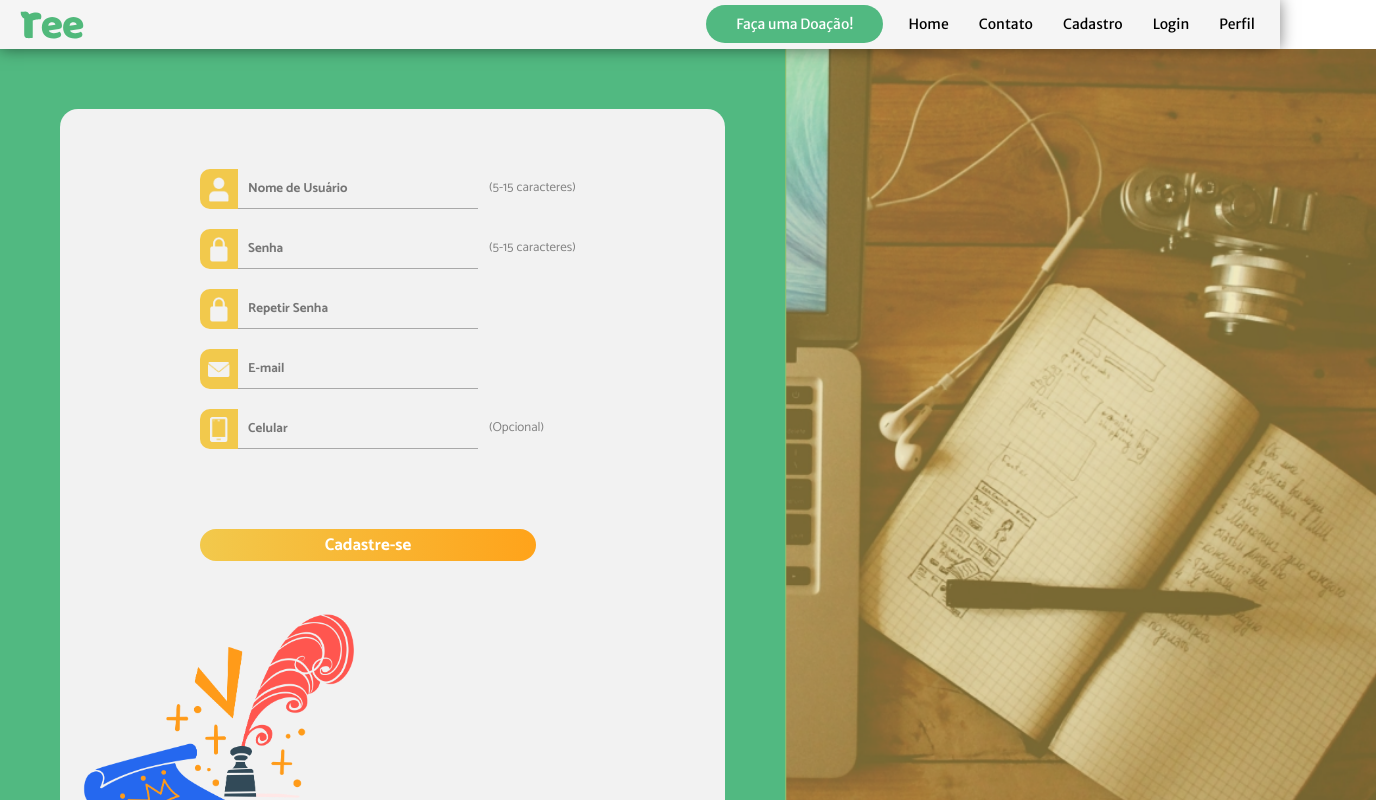
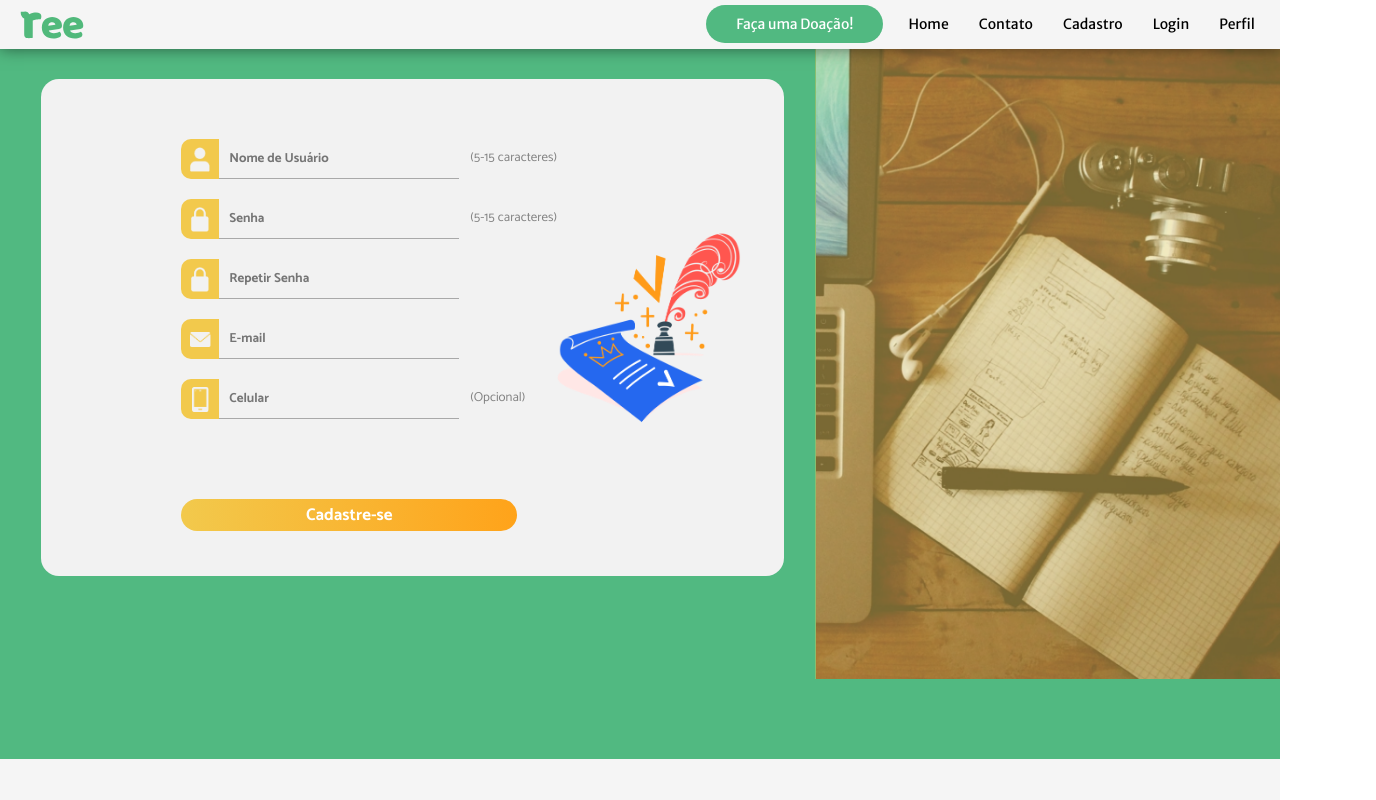
Before and after one commit to italoitalo/ree, a React (Create React App) app: page /cadastro in a window 1280 px wide. Shown: the top 800 px of the page, 1376 px wide, since content can reach past the window. Built offline with nearby package versions, Linux system fonts and the light colour scheme.

Commit message:
alterando a posição da imagem  do formulario para o lado e diminuindo o  tamonho do height da pagina

```diff
--- a/src/components/FormCadastro.js
+++ b/src/components/FormCadastro.js
@@ -55,7 +55,7 @@ export default function form() {
                     <Button type="submit">Cadastre-se</Button>
                 </Form>
 
-                <ImgPerfil src={Ilustracao01} weight="" height="300" alt=""/>
+                <ImgPerfil src={Ilustracao01} weight="" height="200" alt=""/>
 
               </SectionForm>
         </View>
@@ -70,7 +70,7 @@ const Containner = styled.section`
 `;
 
 const ImgF = styled.img`
-    height:800px;
+    height:630px;
     @media(min-width: 360) {
         max-height:900px;
         }
@@ -79,9 +79,9 @@ const ImgF = styled.img`
 const View = styled.section`
     background: #51B981;
     display:flex;
-    align-items:center;
+    align-items:flex-start;
     justify-content:center;
-
+    margin: 30px -10px 0 0;
     width:100%;
     min-height: 85vh;
 
@@ -99,7 +99,7 @@ const SectionForm = styled.section`
     align-items:center;
     justify-content:space-between;
 
-    margin:60px;
+    margin:0;
     border-radius:18px;
     min-width:665px;
     max-width:1100px;
```
